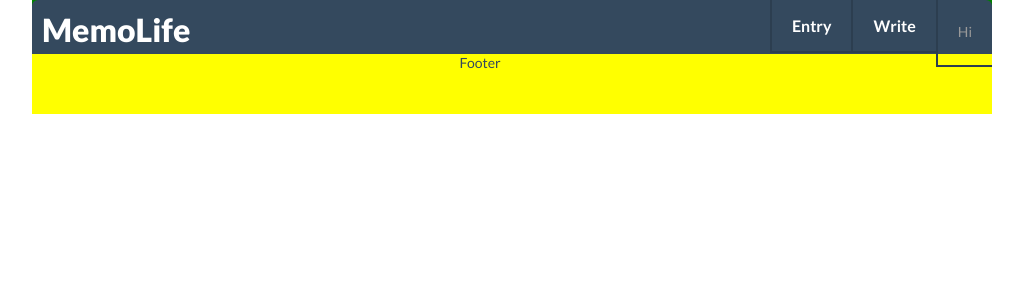
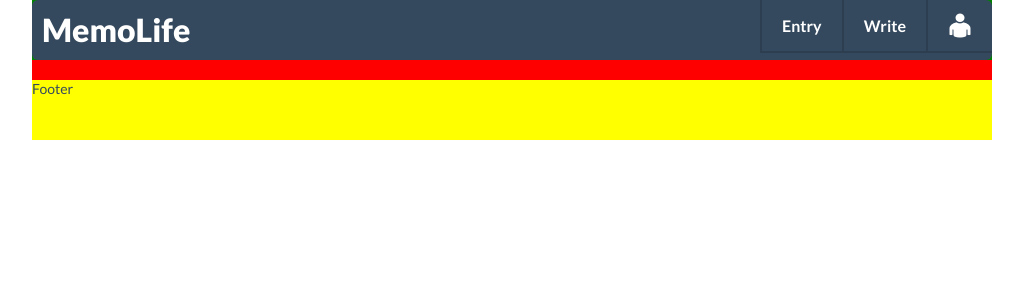
Before and after one commit to oneyoung/longhi, a Django app: page / in a window 1280 px wide. Shown: the top 300 px of the page, without its empty margins (128-1151 px from the left). Run offline with Django 3.2, Linux system fonts and the light colour scheme; the visitor is signed in with stand-in values (Sample User, id 1); parts of the project's set-up code (start-up, migrations or seed data) failed here and were passed over; some libraries are stand-ins or nearby versions.

Commit message:
* html: nav bar css

```diff
--- a/website/html/static/default.css
+++ b/website/html/static/default.css
@@ -4,7 +4,6 @@ html, body {
 }
 
 body {
-	text-align: center;
 }
 
 #page-container {
@@ -13,9 +12,9 @@ body {
 	width: 960px;
 }
 
+/* nav bar */
 #header-nav {
 	background: green;
-	height: 54px;
 }
 
 #header-nav .nav {
@@ -28,9 +27,14 @@ body {
 	color: white;
 }
 
+.nickname {
+	color: #F1C40F;
+}
+
 #content {
 	background: #BDC3C7;
 	margin: auto;
+	text-align: center;
 }
 
 #footer {
--- a/website/html/template/base.html
+++ b/website/html/template/base.html
@@ -27,7 +27,7 @@
           <li><a href="{% url 'memo.views.memo_entry' %}">Entry</a></li>
           <li><a href="{% url 'memo.views.memo_write' %}">Write</a></li>
           <li>
-            <a href="#"><h4><small>Hi </small>{{ request.user.setting.nickname }}</h4></a>
+            <a href="#"><span class="fui-user"><span class="nickname"> {{ request.user.setting.nickname }}</span></span></a>
             <ul>
               <li><a id="settings" href="{% url 'memo.views.memo_setting' %}">Settings</a></li>
               <li><a id="logout" href="{% url 'memo.views.logout' %}">Logout</a></li>
```
